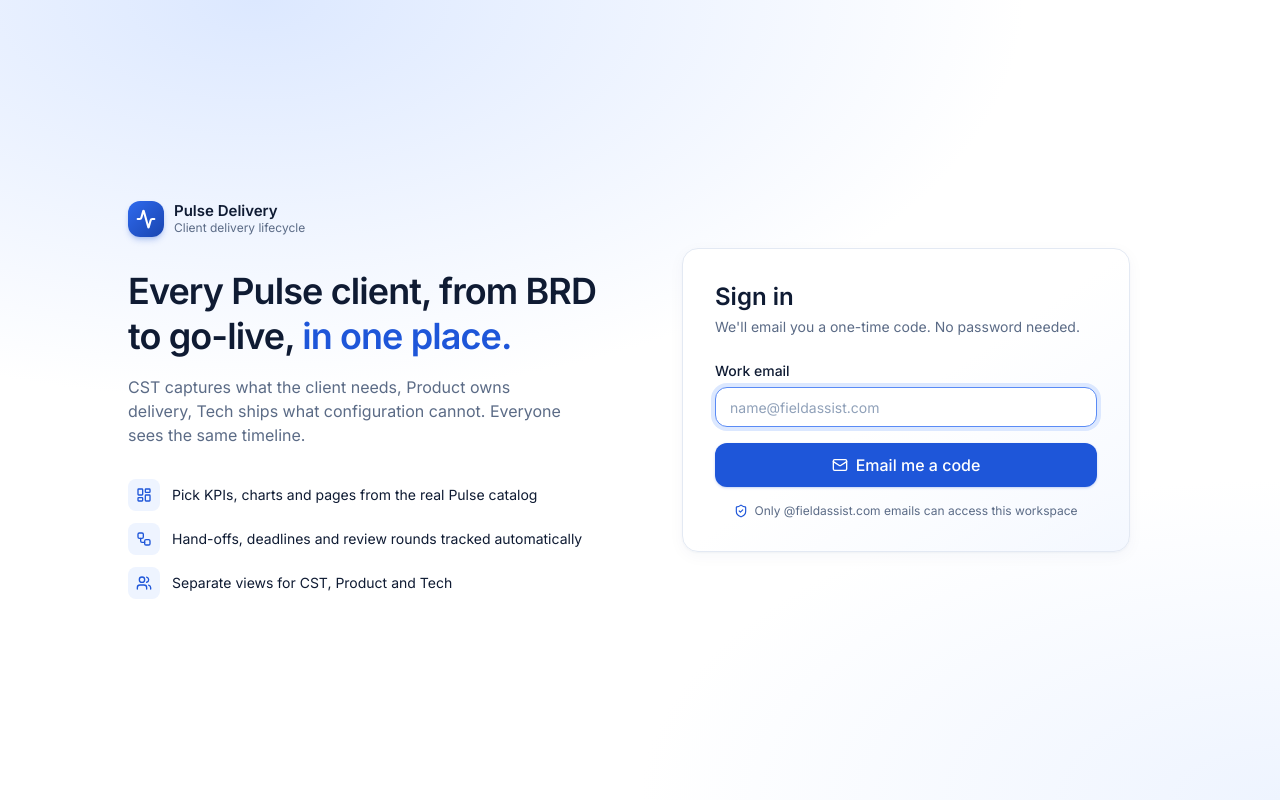
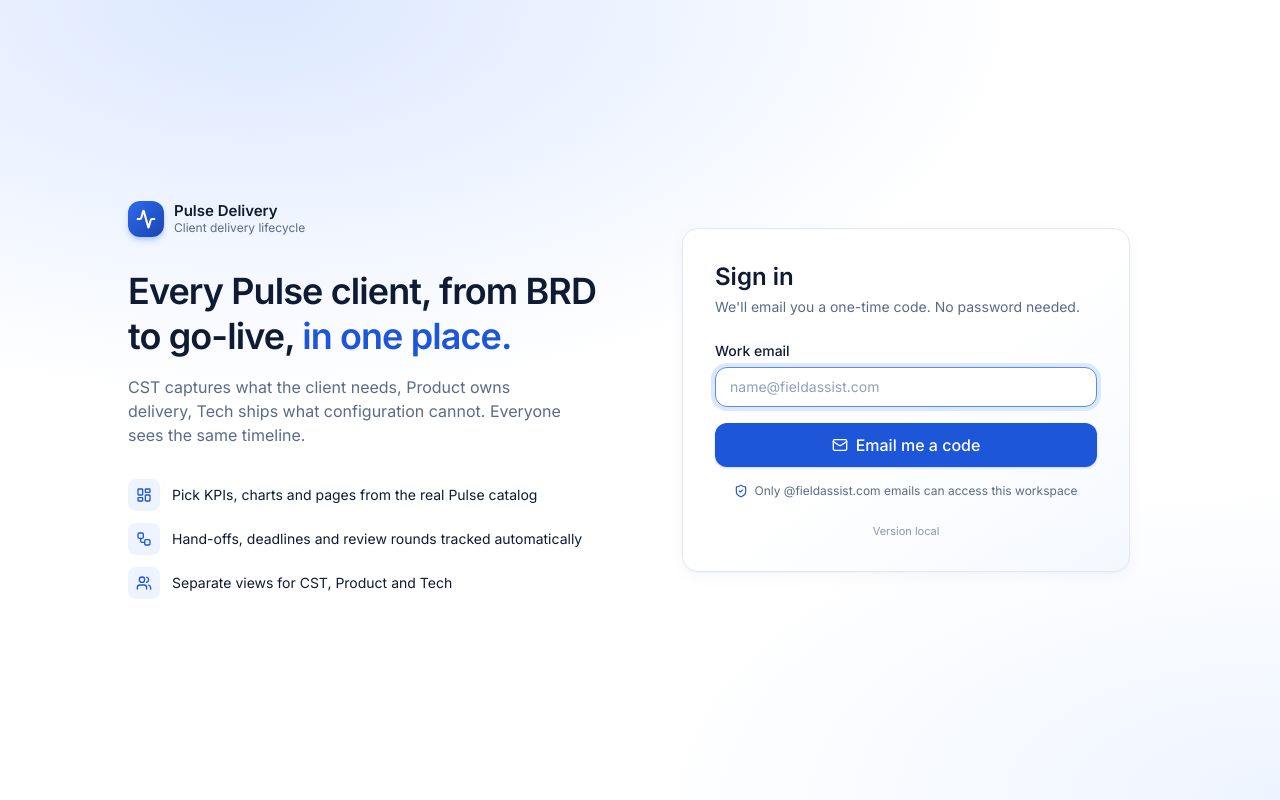
Before and after one commit to LazyProgrammer112233/Pulse-client-delivery, a Next.js app: page /login in a window 1280 px wide. Built offline with nearby package versions, Linux system fonts and the light colour scheme; no server answers.

Commit message:
Show the deployed commit on the login page
Co-Authored-By: Claude Opus 5.5 (1M context) <noreply@anthropic.com>
Claude-Session: https://claude.ai/code/session_01CwztfHAxJopHnPvj1bfRop

```diff
--- a/src/app/login/page.tsx
+++ b/src/app/login/page.tsx
@@ -164,6 +164,10 @@ export default async function LoginPage({
               </Button>
             </form>
           )}
+
+          <p className="mt-6 text-center text-[11px] text-muted/70">
+            Version {(process.env.VERCEL_GIT_COMMIT_SHA || "local").slice(0, 7)}
+          </p>
         </section>
       </div>
     </main>
```
